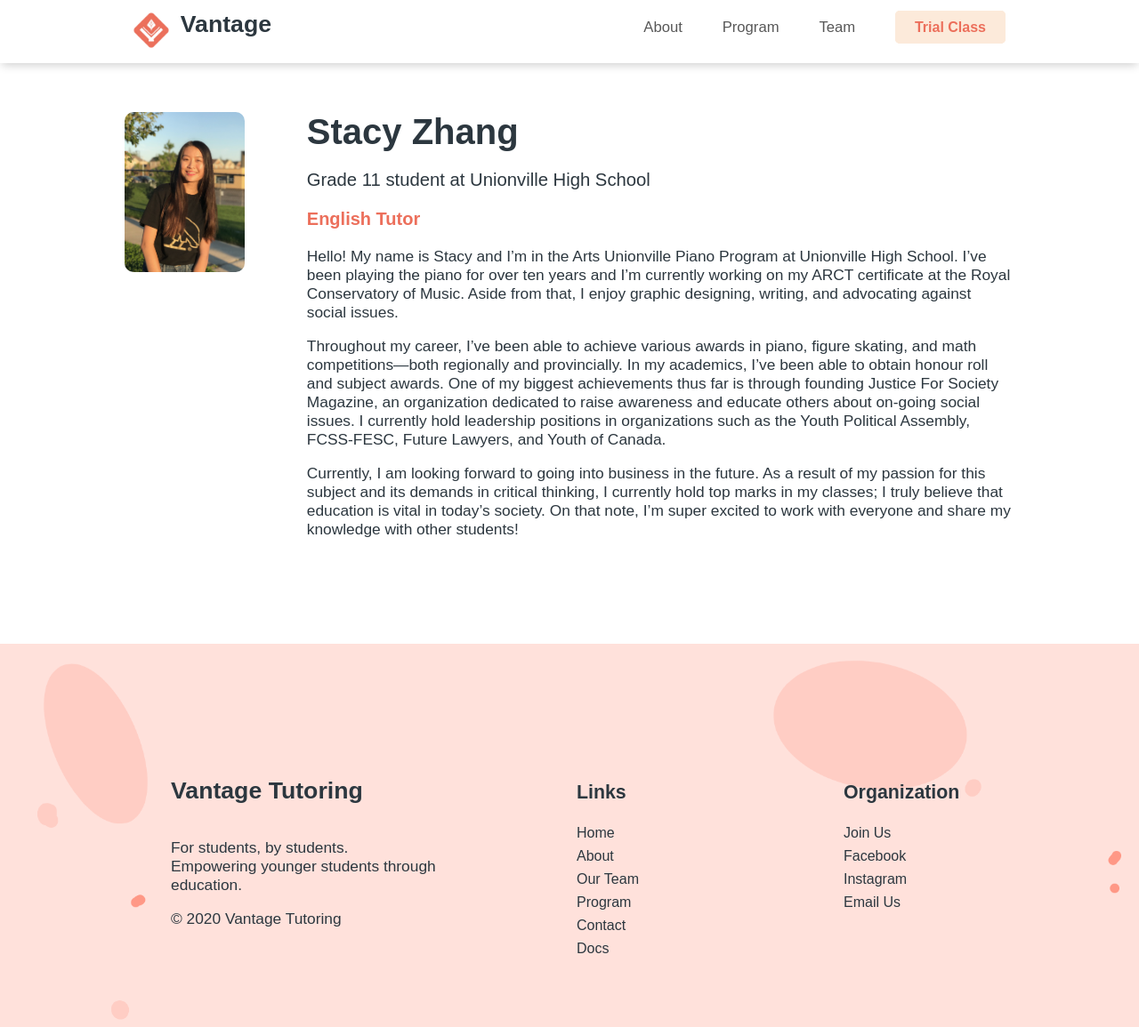
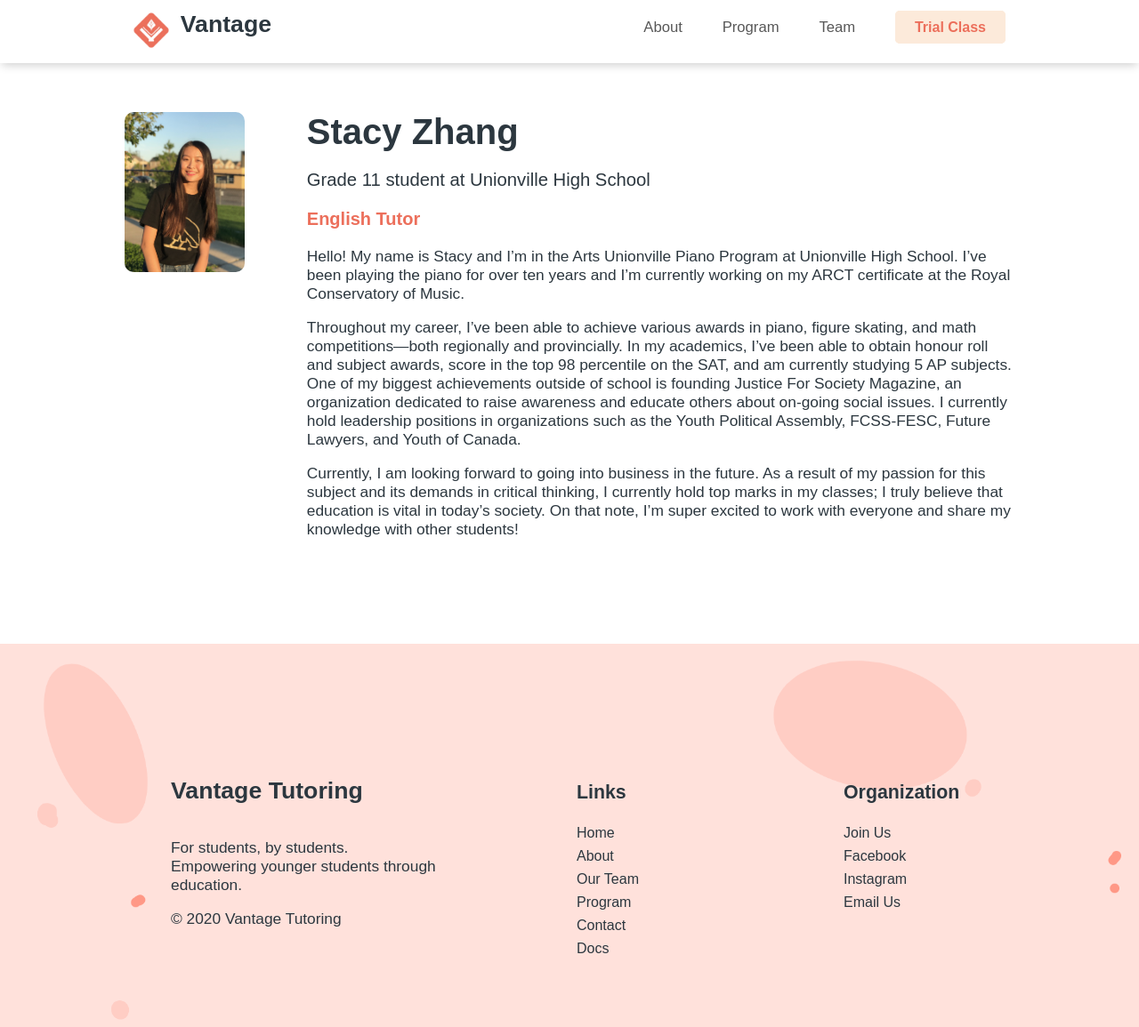
Before and after one commit to vantagetutoring/vantagetutoring.github.io, a Jekyll site: the page built from _team/szhang.md, in a window 1280 px wide and 1155 px high. Shown: the whole window at 89% size. Built offline with Jekyll 4.4.1, drawn with Linux system fonts in a browser that asks for light colours; nearby versions of some CDN libraries; some web fonts are replaced.

Commit message:
update branch

```diff
--- a/_team/szhang.md
+++ b/_team/szhang.md
@@ -8,8 +8,8 @@ school: "Unionville High School"
 subject: "English"
 ---
 
-Hello! My name is Stacy and I'm in the Arts Unionville Piano Program at Unionville High School. I've been playing the piano for over ten years and I'm currently working on my ARCT certificate at the Royal Conservatory of Music. Aside from that, I enjoy graphic designing, writing, and advocating against social issues.
+Hello! My name is Stacy and I’m in the Arts Unionville Piano Program at Unionville High School. I’ve been playing the piano for over ten years and I’m currently working on my ARCT certificate at the Royal Conservatory of Music.
 
-Throughout my career, I've been able to achieve various awards in piano, figure skating, and math competitions—both regionally and provincially. In my academics, I've been able to obtain honour roll and subject awards. One of my biggest achievements thus far is through founding Justice For Society Magazine, an organization dedicated to raise awareness and educate others about on-going social issues. I currently hold leadership positions in organizations such as the Youth Political Assembly, FCSS-FESC, Future Lawyers, and Youth of Canada.
+Throughout my career, I’ve been able to achieve various awards in piano, figure skating, and math competitions—both regionally and provincially. In my academics, I’ve been able to obtain honour roll and subject awards, score in the top 98 percentile on the SAT, and am currently studying 5 AP subjects. One of my biggest achievements outside of school is founding Justice For Society Magazine, an organization dedicated to raise awareness and educate others about on-going social issues. I currently hold leadership positions in organizations such as the Youth Political Assembly, FCSS-FESC, Future Lawyers, and Youth of Canada.
 
-Currently, I am looking forward to going into business in the future. As a result of my passion for this subject and its demands in critical thinking, I currently hold top marks in my classes; I truly believe that education is vital in today's society. On that note, I'm super excited to work with everyone and share my knowledge with other students!
+Currently, I am looking forward to going into business in the future. As a result of my passion for this subject and its demands in critical thinking, I currently hold top marks in my classes; I truly believe that education is vital in today’s society. On that note, I’m super excited to work with everyone and share my knowledge with other students!
```
Also changed, not shown: 2 other files.
